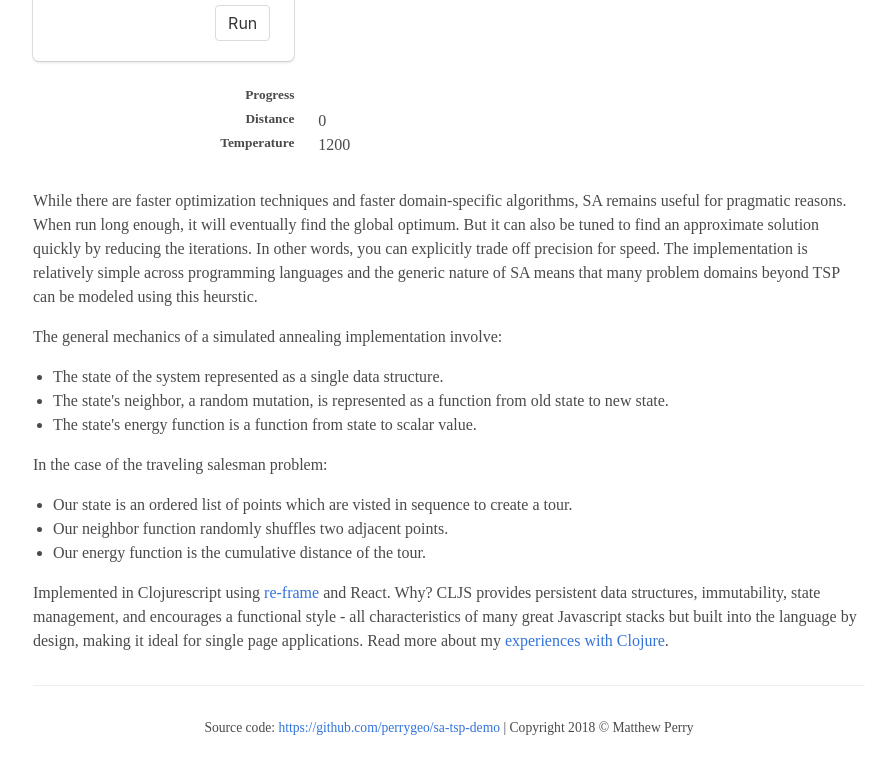
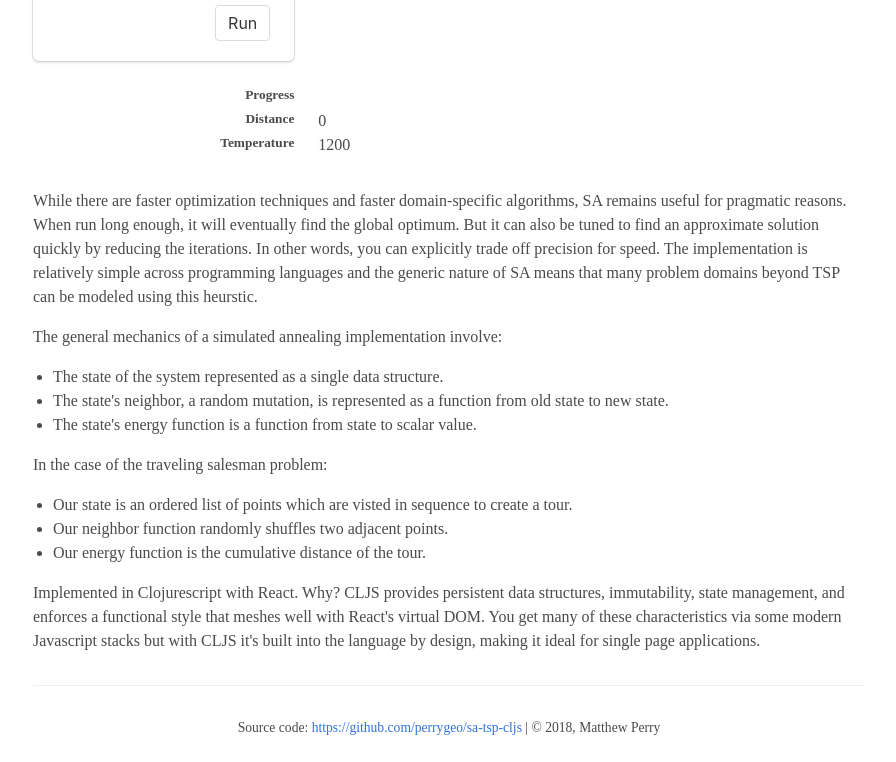
Before and after one commit to perrygeo/sa-tsp-cljs, a plain HTML site: page docs/index.html in a window 1280 px wide. Shown: the part 807-1569 px from the top of the page, without its empty margins (191-1087 px from the left). Drawn offline with nearby package versions, Linux system fonts and the light colour scheme.

Commit message:
update index

```diff
--- a/docs/index.html
+++ b/docs/index.html
@@ -77,7 +77,6 @@
         </header>
 
         <summary>
-
             <p>
             The objective of the <a>Traveling Salesman Problem</a>
             is to find the shortest tour connecting all cities on a hypothetical road trip.
@@ -95,7 +94,6 @@
             almost any move will be accepted. As the <em>temperature</em> decreases, the algorithm
             becomes more picky with a decreasing chance of accepting of sub-optimal moves.
             </p>
-
         </summary>
 
         <!-- CLJS init -->
@@ -136,17 +134,18 @@
             </p>
 
             <p>
-            Implemented in Clojurescript using <a href="https://github.com/Day8/re-frame">re-frame</a> and React.
+            Implemented in Clojurescript with React.
             Why? CLJS provides persistent data structures, immutability, state management,
-            and encourages a functional style - all characteristics of many great Javascript stacks but
-            built into the language by design, making it ideal for single page applications.
-            Read more about my <a href="">experiences with Clojure</a>.
+            and enforces a functional style that meshes well with React's virtual DOM.
+            You get many of these characteristics via some modern Javascript stacks but
+            with CLJS it's built into the language by design,
+            making it ideal for single page applications.
             </p>
         </section>
         <footer>
             <span>
-              Source code: <a>https://github.com/perrygeo/sa-tsp-demo</a> |
-              Copyright 2018 &copy; Matthew Perry
+              Source code: <a>https://github.com/perrygeo/sa-tsp-cljs</a> |
+              &copy; 2018, Matthew Perry
             </span>
         </footer>
     </body>
```
Also changed, not shown: resources/public/index.html (+7 -8 lines).
